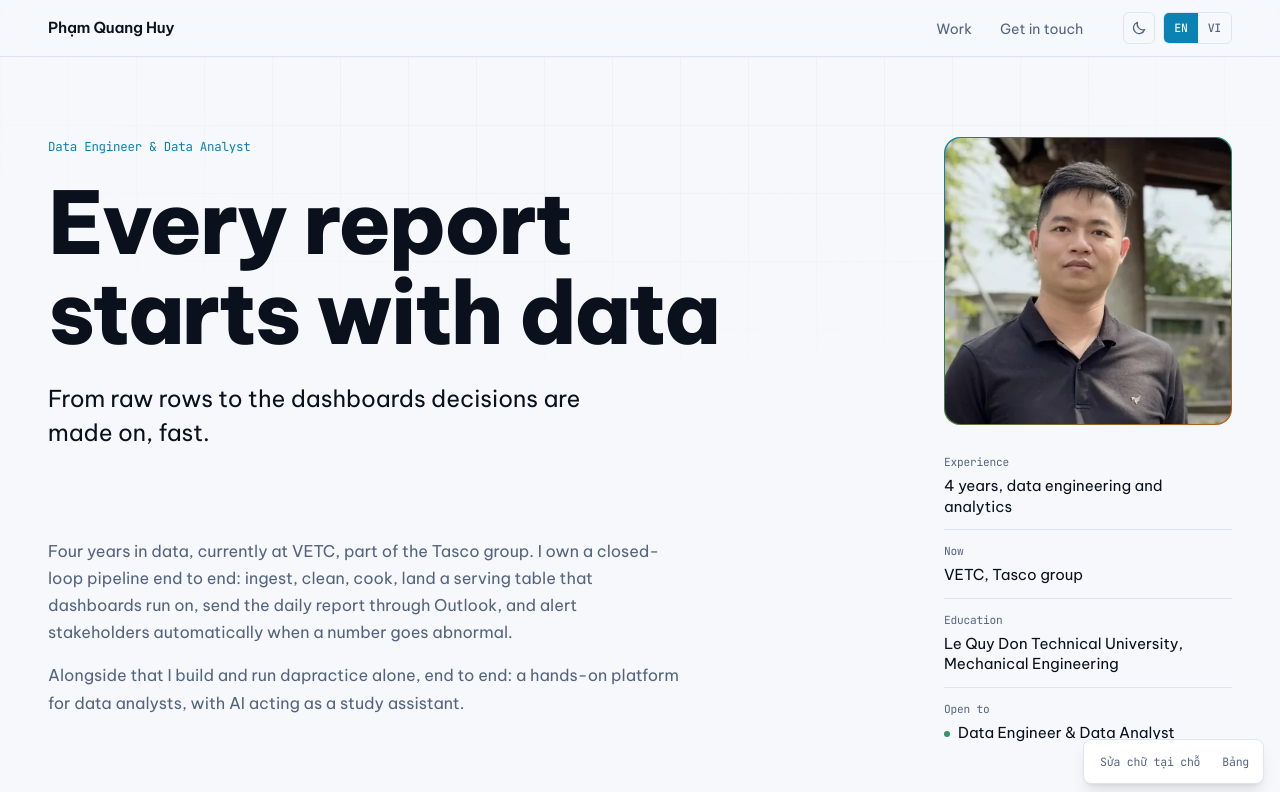
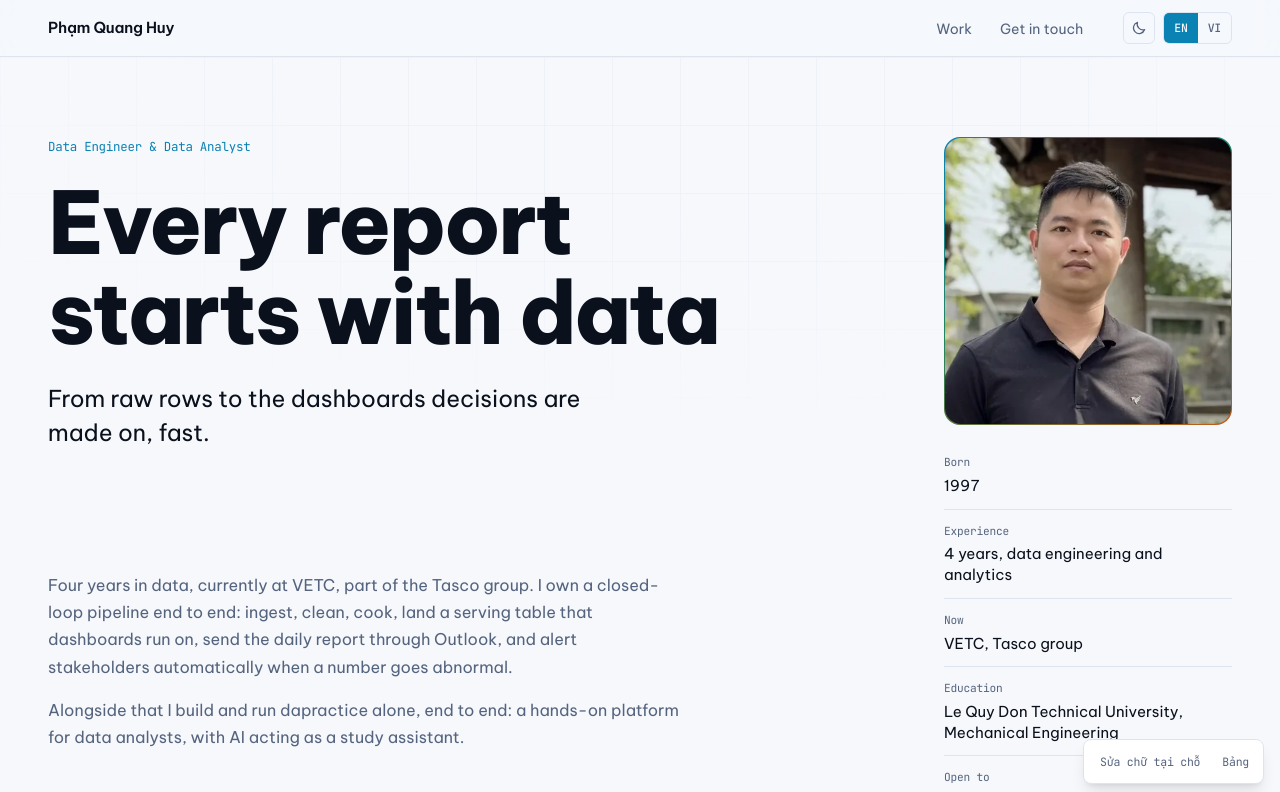
Before and after one commit to huypq2607/huypq-portfolio, a React (Vite) app: page / in a window 1280 px wide. Shown: the top 792 px of the page. Built offline with nearby package versions, Linux system fonts and the light colour scheme.

Commit message:
Thêm năm sinh vào khối hồ sơ

```diff
--- a/noi_dung/noi_dung.ts
+++ b/noi_dung/noi_dung.ts
@@ -48,6 +48,10 @@ export const GIOI_THIEU: readonly Song[] = [
 ]
 
 export const HO_SO: readonly Dong_ho_so[] = [
+  {
+    nhan: { vi: 'Năm sinh', en: 'Born' },
+    gia_tri: { vi: '1997', en: '1997' },
+  },
   {
     nhan: { vi: 'Kinh nghiệm', en: 'Experience' },
     gia_tri: { vi: '4 năm, kỹ thuật dữ liệu và phân tích', en: '4 years, data engineering and analytics' },
```
